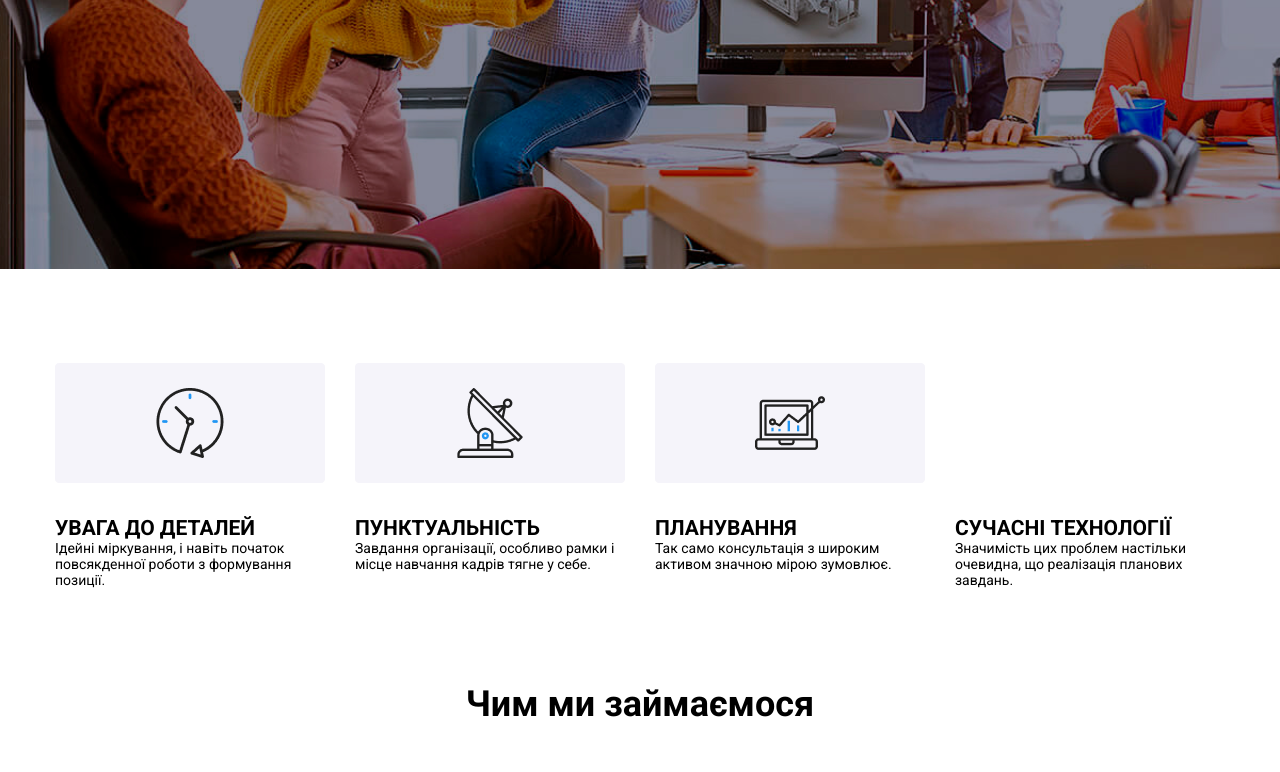
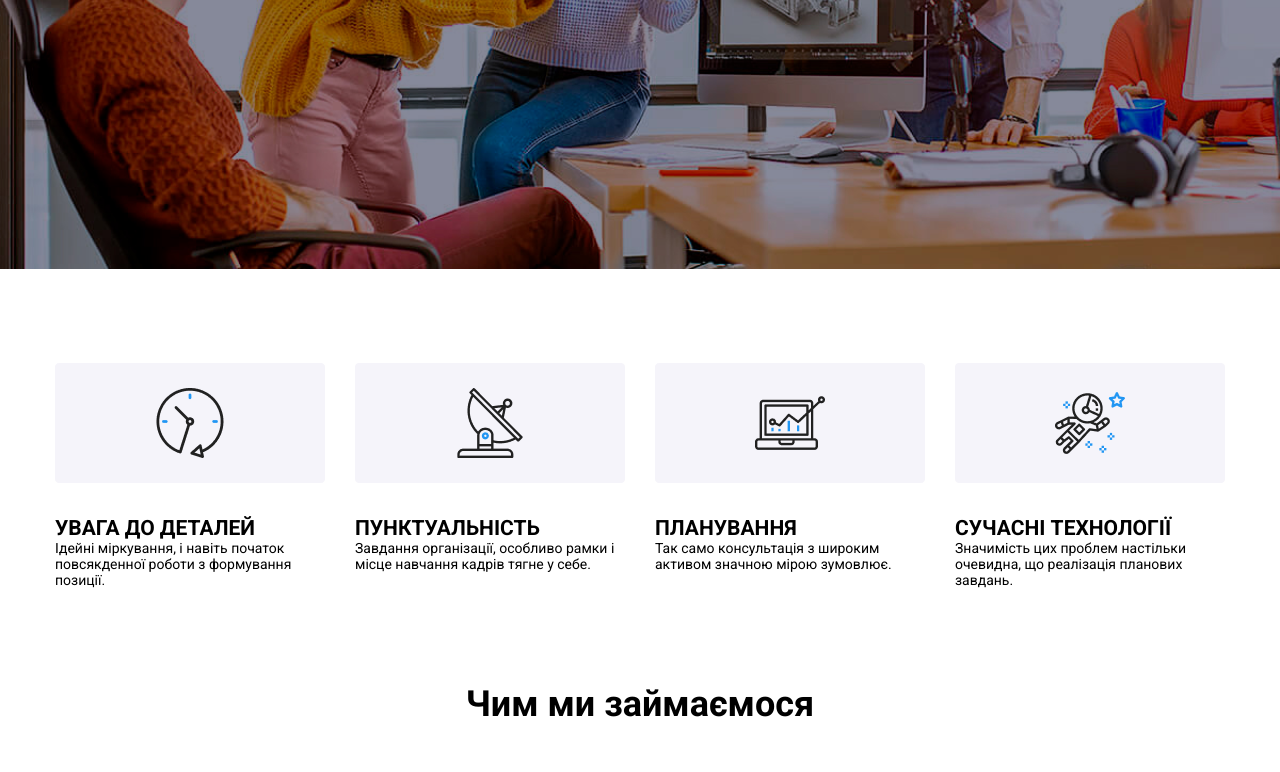
Before and after one commit to artemsbodr/WebStudio-13, a plain HTML site: page index.html in a window 1280 px wide. Shown: the part 426-1198 px from the top of the page. Drawn offline with nearby package versions, Linux system fonts and the light colour scheme; the site is published under a folder, as on GitHub Pages, so addresses that start at the root find nothing.

Commit message:
pushhhhh

```diff
--- a/style.css
+++ b/style.css
@@ -230,7 +230,7 @@ text-align: center;
 }
 .features-list-item:nth-child(4)::before{
     content:"";
-    background-image:url("/img/Group\ 4.png") ;
+    background-image:url("./img/Group\ 4.png") ;
     background-repeat: no-repeat;
     background-position: center;
     display: inline-block;
```
